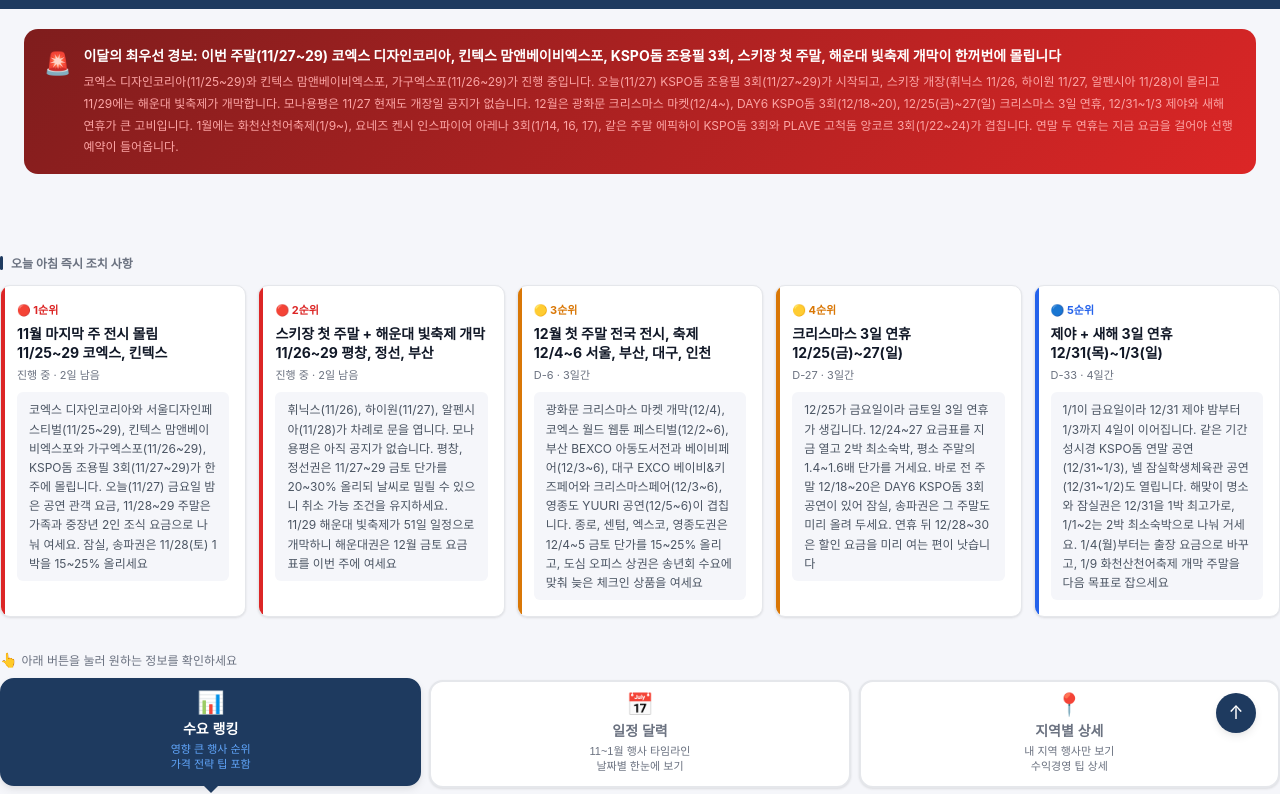
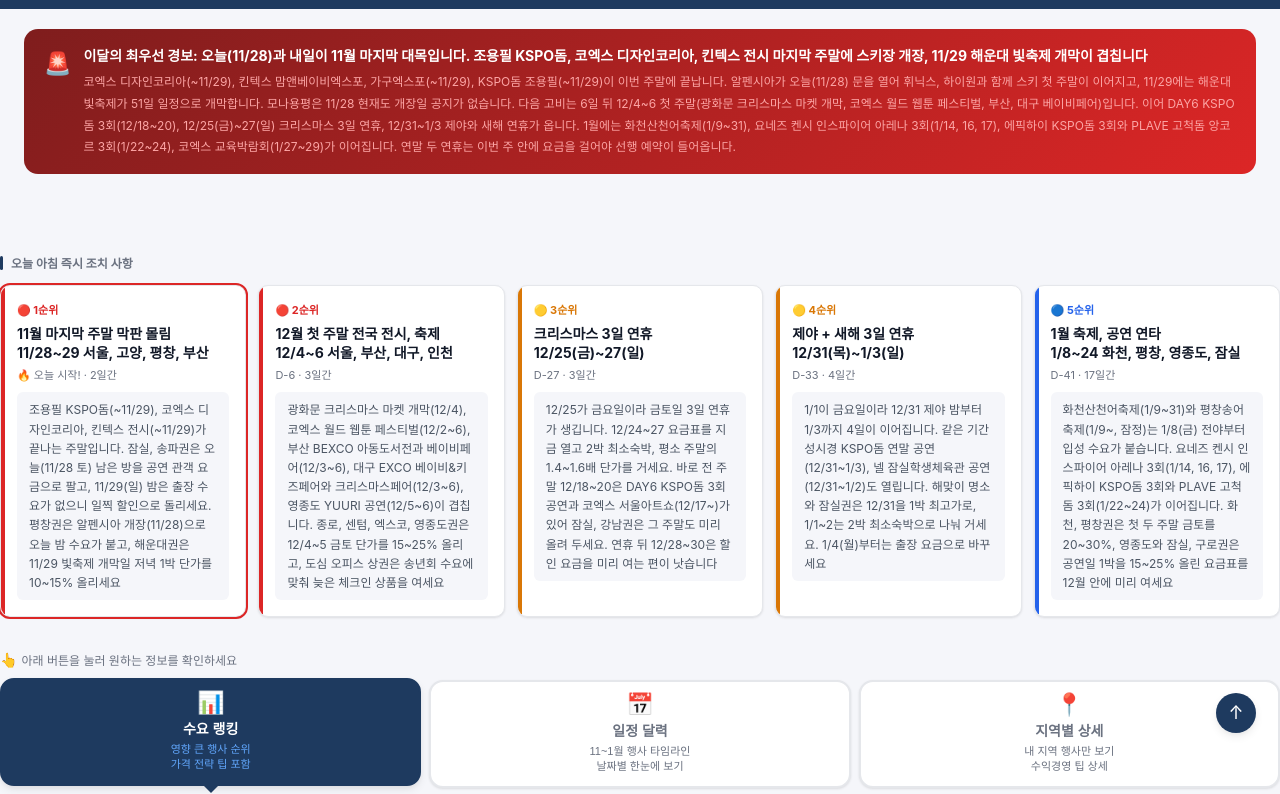
Before and after one commit to okipxokipx-code/rm-dashboard, a plain HTML site: page index.html in a window 1280 px wide. Shown: the part 43-837 px from the top of the page. Drawn offline with Linux system fonts and the light colour scheme.

Commit message:
dashboard auto update: 2026-11-28

```diff
--- a/index.html
+++ b/index.html
@@ -542,43 +542,43 @@
   <div class="alert-banner">
     <div class="icon">🚨</div>
     <div>
-      <strong>이달의 최우선 경보: 이번 주말(11/27~29) 코엑스 디자인코리아, 킨텍스 맘앤베이비엑스포, KSPO돔 조용필 3회, 스키장 첫 주말, 해운대 빛축제 개막이 한꺼번에 몰립니다</strong>
-      <p>코엑스 디자인코리아(11/25~29)와 킨텍스 맘앤베이비엑스포, 가구엑스포(11/26~29)가 진행 중입니다. 오늘(11/27) KSPO돔 조용필 3회(11/27~29)가 시작되고, 스키장 개장(휘닉스 11/26, 하이원 11/27, 알펜시아 11/28)이 몰리고 11/29에는 해운대 빛축제가 개막합니다. 모나용평은 11/27 현재도 개장일 공지가 없습니다. 12월은 광화문 크리스마스 마켓(12/4~), DAY6 KSPO돔 3회(12/18~20), 12/25(금)~27(일) 크리스마스 3일 연휴, 12/31~1/3 제야와 새해 연휴가 큰 고비입니다. 1월에는 화천산천어축제(1/9~), 요네즈 켄시 인스파이어 아레나 3회(1/14, 16, 17), 같은 주말 에픽하이 KSPO돔 3회와 PLAVE 고척돔 앙코르 3회(1/22~24)가 겹칩니다. 연말 두 연휴는 지금 요금을 걸어야 선행 예약이 들어옵니다.</p>
+      <strong>이달의 최우선 경보: 오늘(11/28)과 내일이 11월 마지막 대목입니다. 조용필 KSPO돔, 코엑스 디자인코리아, 킨텍스 전시 마지막 주말에 스키장 개장, 11/29 해운대 빛축제 개막이 겹칩니다</strong>
+      <p>코엑스 디자인코리아(~11/29), 킨텍스 맘앤베이비엑스포, 가구엑스포(~11/29), KSPO돔 조용필(~11/29)이 이번 주말에 끝납니다. 알펜시아가 오늘(11/28) 문을 열어 휘닉스, 하이원과 함께 스키 첫 주말이 이어지고, 11/29에는 해운대 빛축제가 51일 일정으로 개막합니다. 모나용평은 11/28 현재도 개장일 공지가 없습니다. 다음 고비는 6일 뒤 12/4~6 첫 주말(광화문 크리스마스 마켓 개막, 코엑스 월드 웹툰 페스티벌, 부산, 대구 베이비페어)입니다. 이어 DAY6 KSPO돔 3회(12/18~20), 12/25(금)~27(일) 크리스마스 3일 연휴, 12/31~1/3 제야와 새해 연휴가 옵니다. 1월에는 화천산천어축제(1/9~31), 요네즈 켄시 인스파이어 아레나 3회(1/14, 16, 17), 에픽하이 KSPO돔 3회와 PLAVE 고척돔 앙코르 3회(1/22~24), 코엑스 교육박람회(1/27~29)가 이어집니다. 연말 두 연휴는 이번 주 안에 요금을 걸어야 선행 예약이 들어옵니다.</p>
     </div></div>
   </div>
 
   <!-- 오늘 할 일 -->
   <div class="section-title">오늘 아침 즉시 조치 사항</div>
   <div class="action-grid">
-    <div class="action-card urgent" data-event-start="2026-11-25" data-event-days="5">
+    <div class="action-card urgent" data-event-start="2026-11-28" data-event-days="2">
       <div class="rank">🔴 1순위</div>
-      <h4>11월 마지막 주 전시 몰림<br>11/25~29 코엑스, 킨텍스</h4>
-      <div class="period js-dday">조용필 KSPO돔 3회 겹침</div>
-      <div class="tip">코엑스 디자인코리아와 서울디자인페스티벌(11/25~29), 킨텍스 맘앤베이비엑스포와 가구엑스포(11/26~29), KSPO돔 조용필 3회(11/27~29)가 한 주에 몰립니다. 오늘(11/27) 금요일 밤은 공연 관객 요금, 11/28~29 주말은 가족과 중장년 2인 조식 요금으로 나눠 여세요. 잠실, 송파권은 11/28(토) 1박을 15~25% 올리세요</div>
+      <h4>11월 마지막 주말 막판 몰림<br>11/28~29 서울, 고양, 평창, 부산</h4>
+      <div class="period js-dday">전시, 공연 마지막 날 + 빛축제 개막</div>
+      <div class="tip">조용필 KSPO돔(~11/29), 코엑스 디자인코리아, 킨텍스 전시(~11/29)가 끝나는 주말입니다. 잠실, 송파권은 오늘(11/28 토) 남은 방을 공연 관객 요금으로 팔고, 11/29(일) 밤은 출장 수요가 없으니 일찍 할인으로 돌리세요. 평창권은 알펜시아 개장(11/28)으로 오늘 밤 수요가 붙고, 해운대권은 11/29 빛축제 개막일 저녁 1박 단가를 10~15% 올리세요</div>
     </div>
-    <div class="action-card urgent" data-event-start="2026-11-26" data-event-days="4">
+    <div class="action-card urgent" data-event-start="2026-12-04" data-event-days="3">
       <div class="rank">🔴 2순위</div>
-      <h4>스키장 첫 주말 + 해운대 빛축제 개막<br>11/26~29 평창, 정선, 부산</h4>
-      <div class="period js-dday">겨울 레저 수요 전환</div>
-      <div class="tip">휘닉스(11/26), 하이원(11/27), 알펜시아(11/28)가 차례로 문을 엽니다. 모나용평은 아직 공지가 없습니다. 평창, 정선권은 11/27~29 금토 단가를 20~30% 올리되 날씨로 밀릴 수 있으니 취소 가능 조건을 유지하세요. 11/29 해운대 빛축제가 51일 일정으로 개막하니 해운대권은 12월 금토 요금표를 이번 주에 여세요</div>
-    </div>
-    <div class="action-card warn" data-event-start="2026-12-04" data-event-days="3">
-      <div class="rank">🟡 3순위</div>
       <h4>12월 첫 주말 전국 전시, 축제<br>12/4~6 서울, 부산, 대구, 인천</h4>
       <div class="period js-dday">송년 시즌 진입</div>
-      <div class="tip">광화문 크리스마스 마켓 개막(12/4), 코엑스 월드 웹툰 페스티벌(12/2~6), 부산 BEXCO 아동도서전과 베이비페어(12/3~6), 대구 EXCO 베이비&키즈페어와 크리스마스페어(12/3~6), 영종도 YUURI 공연(12/5~6)이 겹칩니다. 종로, 센텀, 엑스코, 영종도권은 12/4~5 금토 단가를 15~25% 올리고, 도심 오피스 상권은 송년회 수요에 맞춰 늦은 체크인 상품을 여세요</div>
+      <div class="tip">광화문 크리스마스 마켓 개막(12/4), 코엑스 월드 웹툰 페스티벌(12/2~6), 부산 BEXCO 아동도서전과 베이비페어(12/3~6), 대구 EXCO 베이비&amp;키즈페어와 크리스마스페어(12/3~6), 영종도 YUURI 공연(12/5~6)이 겹칩니다. 종로, 센텀, 엑스코, 영종도권은 12/4~5 금토 단가를 15~25% 올리고, 도심 오피스 상권은 송년회 수요에 맞춰 늦은 체크인 상품을 여세요</div>
     </div>
     <div class="action-card warn" data-event-start="2026-12-25" data-event-days="3">
-      <div class="rank">🟡 4순위</div>
+      <div class="rank">🟡 3순위</div>
       <h4>크리스마스 3일 연휴<br>12/25(금)~27(일)</h4>
       <div class="period js-dday">선행 예약 받을 시점</div>
-      <div class="tip">12/25가 금요일이라 금토일 3일 연휴가 생깁니다. 12/24~27 요금표를 지금 열고 2박 최소숙박, 평소 주말의 1.4~1.6배 단가를 거세요. 바로 전 주말 12/18~20은 DAY6 KSPO돔 3회 공연이 있어 잠실, 송파권은 그 주말도 미리 올려 두세요. 연휴 뒤 12/28~30은 할인 요금을 미리 여는 편이 낫습니다</div>
+      <div class="tip">12/25가 금요일이라 금토일 3일 연휴가 생깁니다. 12/24~27 요금표를 지금 열고 2박 최소숙박, 평소 주말의 1.4~1.6배 단가를 거세요. 바로 전 주말 12/18~20은 DAY6 KSPO돔 3회 공연과 코엑스 서울아트쇼(12/17~)가 있어 잠실, 강남권은 그 주말도 미리 올려 두세요. 연휴 뒤 12/28~30은 할인 요금을 미리 여는 편이 낫습니다</div>
     </div>
-    <div class="action-card info" data-event-start="2026-12-31" data-event-days="4">
-      <div class="rank">🔵 5순위</div>
+    <div class="action-card warn" data-event-start="2026-12-31" data-event-days="4">
+      <div class="rank">🟡 4순위</div>
       <h4>제야 + 새해 3일 연휴<br>12/31(목)~1/3(일)</h4>
       <div class="period js-dday">4일 연속 수요, 최고가 구간</div>
-      <div class="tip">1/1이 금요일이라 12/31 제야 밤부터 1/3까지 4일이 이어집니다. 같은 기간 성시경 KSPO돔 연말 공연(12/31~1/3), 넬 잠실학생체육관 공연(12/31~1/2)도 열립니다. 해맞이 명소와 잠실권은 12/31을 1박 최고가로, 1/1~2는 2박 최소숙박으로 나눠 거세요. 1/4(월)부터는 출장 요금으로 바꾸고, 1/9 화천산천어축제 개막 주말을 다음 목표로 잡으세요</div>
+      <div class="tip">1/1이 금요일이라 12/31 제야 밤부터 1/3까지 4일이 이어집니다. 같은 기간 성시경 KSPO돔 연말 공연(12/31~1/3), 넬 잠실학생체육관 공연(12/31~1/2)도 열립니다. 해맞이 명소와 잠실권은 12/31을 1박 최고가로, 1/1~2는 2박 최소숙박으로 나눠 거세요. 1/4(월)부터는 출장 요금으로 바꾸세요</div>
+    </div>
+    <div class="action-card info" data-event-start="2027-01-08" data-event-days="17">
+      <div class="rank">🔵 5순위</div>
+      <h4>1월 축제, 공연 연타<br>1/8~24 화천, 평창, 영종도, 잠실</h4>
+      <div class="period js-dday">새해 연휴 뒤 다음 목표</div>
+      <div class="tip">화천산천어축제(1/9~31)와 평창송어축제(1/9~, 잠정)는 1/8(금) 전야부터 입성 수요가 붙습니다. 요네즈 켄시 인스파이어 아레나 3회(1/14, 16, 17), 에픽하이 KSPO돔 3회와 PLAVE 고척돔 3회(1/22~24)가 이어집니다. 화천, 평창권은 첫 두 주말 금토를 20~30%, 영종도와 잠실, 구로권은 공연일 1박을 15~25% 올린 요금표를 12월 안에 미리 여세요</div>
     </div>
   </div>
 
@@ -1145,6 +1145,11 @@
             <span class="tl-name"><span class="dot-mid"></span>에픽하이 첫 KSPO돔 콘서트 3회 + PLAVE 월드투어 앙코르 고척돔 3회 (금토일)<span class="loc">서울 KSPO돔 (송파) / 고척스카이돔 (구로)</span></span>
             <span class="tl-impact"><span class="badge badge-mid">중</span></span>
           </div>
+          <div class="tl-row">
+            <span class="tl-date">2027.01.27 ~ 01.29</span>
+            <span class="tl-name"><span class="dot-low"></span>2027 교육박람회 Education Korea (B2B, 평일)<span class="loc">서울 COEX 강남구</span></span>
+            <span class="tl-impact"><span class="badge badge-low">하</span></span>
+          </div>
         </div>
       </div>
       </div>
```
